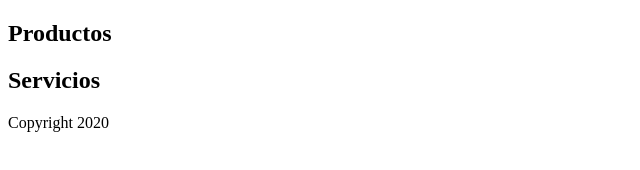
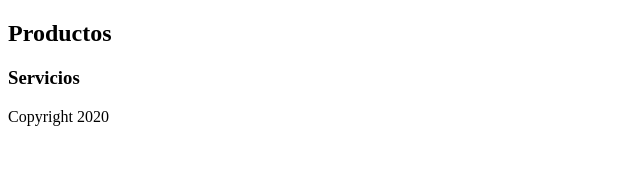
Before and after one commit to irenedrf/pruebagit, a plain HTML site: page index.html in a window 1280 px wide. Shown: the whole page, without its empty margins (0-640 px from the left). Drawn offline with Linux system fonts and the light colour scheme.

Commit message:
cambio h2 h3

```diff
--- a/index.html
+++ b/index.html
@@ -12,7 +12,7 @@
         <h2>Productos</h2>
     </section>
     <section>
-        <h2>Servicios</h2>
+        <h3>Servicios</h3>
     </section>
 
 </body>
```
